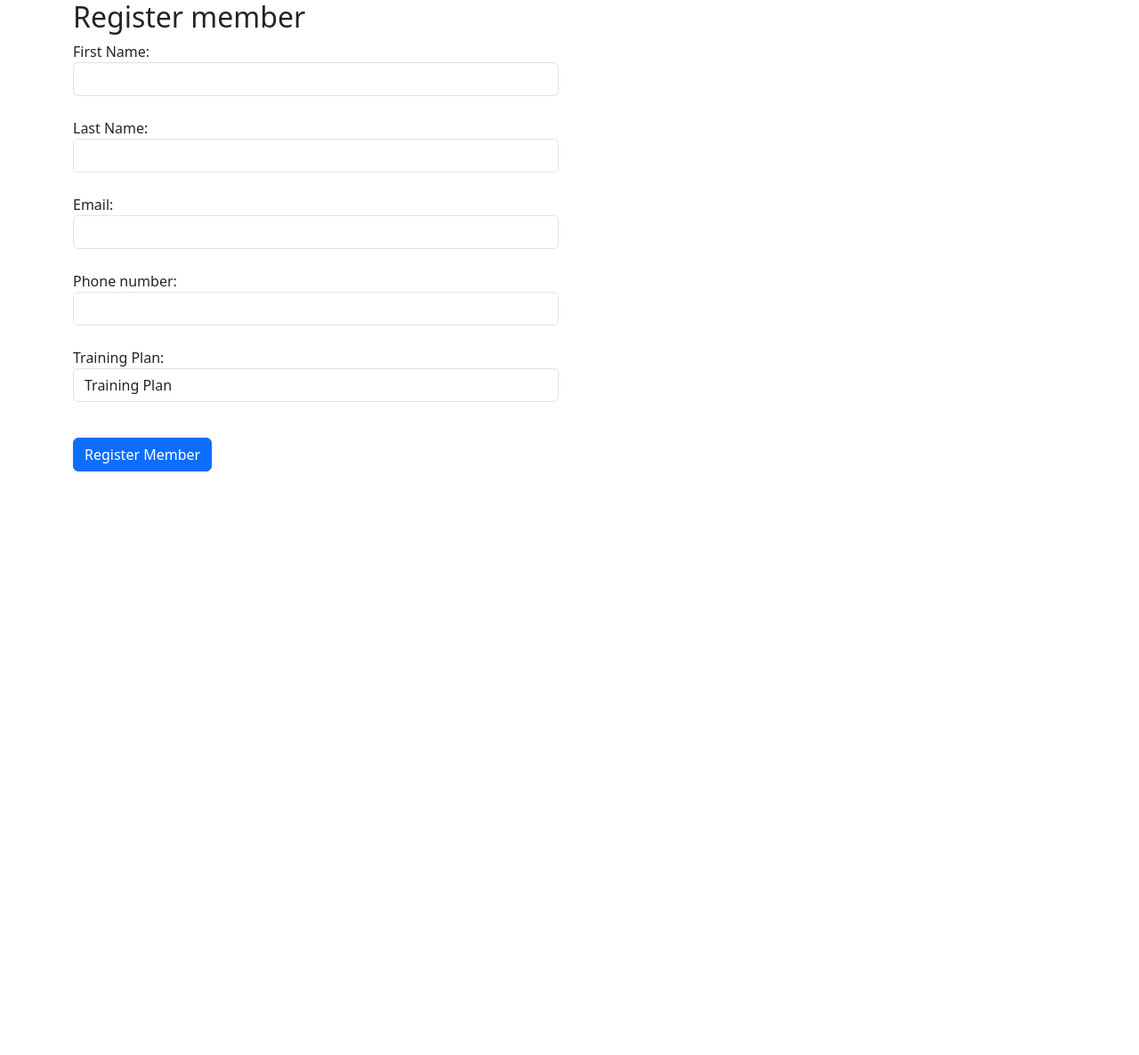
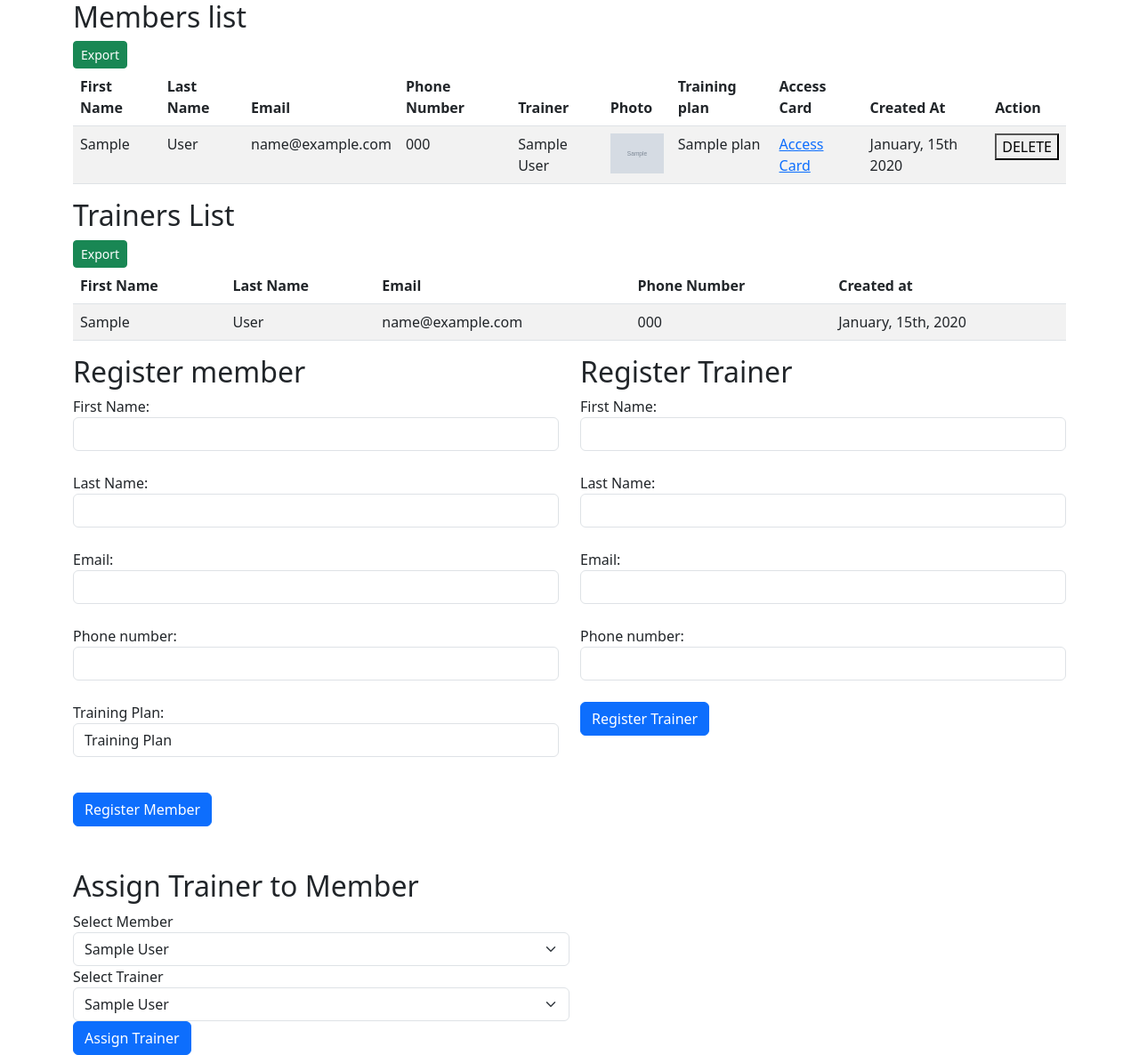
Before and after one commit to DarkoDukovski/gym_menagement_system, a PHP site: page /admin_dashboard.php in a window 1280 px wide. Shown: the whole page at 89% size. Before the commit the page ends 530 px from the top, so only its background shows below. Run offline with PHP 8.4, Linux system fonts and the light colour scheme; the visitor is signed in with stand-in values (Sample User, id 1); tables that the repository leaves empty or names only in its code hold one stand-in row (values such as "Sample post"); grey boxes marked "Sample" are stand-in pictures; some libraries are stand-ins or nearby versions.

Commit message:
Added options to register member and trainer, assign a trainer to a member, to export all members and all trainers and to delete a member.

```diff
--- a/admin_dashboard.php
+++ b/admin_dashboard.php
@@ -30,10 +30,169 @@ if(!isset($_SESSION['admin_id'])) {
 </div>
 <?php endif; ?>
 
+<div class="container">
+
+    <div class='row'>
+        <div class="col-md-12">
+            <h2>Members list</h2>
+
+            <a href="export.php?what=members" class="btn btn-success btn-sm">Export</a>
+
+        <table class="table table-striped">
+            <thead>
+                <tr>
+                <th>First Name</th>
+                <th>Last Name</th>
+                <th>Email</th>
+                <th>Phone Number</th>
+                <th>Trainer</th>
+                <th>Photo</th>
+                <th>Training plan</th>
+                <th>Access Card</th>
+                <th>Created At</th>
+                <th>Action</th>
+</tr>
+</thead>
+<tbody>
 
 
 
-<div class="container">
+<?php
+$sql ="SELECT members.*,
+training_plans.name AS training_plan_name,
+trainers.first_name AS trainer_first_name,
+trainers.last_name AS trainer_last_name
+FROM `members`
+LEFT JOIN `training_plans` ON members.training_plan_id = training_plans.plan_id
+LEFT JOIN `trainers` ON members.trainer_id = trainers.trainer_id;";
+
+
+
+$run =$conn->query($sql);
+
+$results = $run->fetch_all(MYSQLI_ASSOC);
+$select_members = $results;
+
+foreach ($results as $result) : ?>
+
+    <tr>
+    <td><?php echo $result['first_name']; ?></td>
+    <td><?php echo $result['last_name']; ?></td>
+    <td><?php echo $result['email']; ?></td>
+    <td><?php echo $result['phone_number']; ?></td>
+    <td><?php
+
+    if($result['trainer_first_name'])  {
+
+        echo $result['trainer_first_name'] . " " . $result['trainer_last_name'];
+    }   else {
+        echo "No trainer assigned";
+    }
+
+
+    ?></td>
+    <td><img style ="width: 60px;" src="<?php echo $result['photo_path']; ?>"></td>
+    <td><?php
+
+
+    if($result['training_plan_name'])  {
+        echo $result['training_plan_name'];
+    }else{
+        echo "No plan";
+    }
+
+    ?></td>
+    <td><a target= "_blank "   href="<?php echo $result['access_card_pdf_path']; ?>">Access Card </a>
+    <td><?php
+    $create_at= strtotime($result['created_at']);
+    $new_date = date ("F, jS Y", $create_at);
+    echo $new_date;
+    ?></td>
+
+
+
+    <td>
+        <form action="delete_member.php" method="POST">
+
+        <input type="hidden" name="member_id" value ="<?php echo $result['member_id']; ?> ">
+        <button type="submit">DELETE</button>
+    </form>
+
+
+
+</td>
+</tr>
+
+<?php endforeach; ?>
+
+
+</tbody>
+</table>
+
+
+
+</div>
+
+
+    <div class="com-md-12">
+    <h2>Trainers List</h2>
+
+    <a href="export.php?what=trainers" class="btn btn-success btn-sm">Export</a>
+
+        <table class="table table-striped">
+            <thead>
+                <tr>
+                    <th>First Name</th>
+                    <th>Last Name</th>
+                    <th>Email</th>
+                    <th>Phone Number</th>
+                    <th>Created at</th>
+</thead>
+<tbody>
+
+
+<?php
+$sql = "SELECT * FROM trainers";
+$run = $conn->query($sql);
+$results = $run->fetch_all(MYSQLI_ASSOC);
+
+$select_trainers = $results;
+
+
+
+foreach($results as $result) : ?>
+
+
+    <tr>
+
+
+    <td> <?php echo $result['first_name']; ?> </td>
+    <td> <?php echo $result['last_name']; ?> </td>
+    <td> <?php echo $result['email']; ?> </td>
+    <td> <?php echo $result['phone_number']; ?> </td>
+    <td> <?php echo date("F, jS, Y", strtotime($result['created_at'])); ?> </td>
+
+
+    </tr>
+
+
+<?php endforeach; ?>
+
+
+
+
+
+
+                </tbody>
+            </table>
+         </div>
+    </div>
+
+
+
+
+
+
     <div class="row mb-5">
         <div class="col-md-6">
             <h2>Register member</h2>
@@ -68,6 +227,52 @@ if(!isset($_SESSION['admin_id'])) {
                 <input class="btn btn-primary mt-3" type="submit" value="Register Member">
                 </form>
 </div>
+
+  <div class="col-md-6">
+        <h2>Register Trainer</h2>
+        <form action="register_trainer.php" method="post">
+            First Name: <input class="form-control" type="text" name="first_name"><br>
+            Last Name: <input class="form-control" type="text" name="last_name"><br>
+            Email: <input class="form-control" type="email" name="email"><br>
+            Phone number: <input class="form-control" type="text" name="phone_number"><br>
+            <input class= "btn btn-primary" type="submit" value ="Register Trainer">
+        </form>
+</div>
+</div>
+
+
+<div class="row"></div>
+        <div class ="col-md-6">
+                    <h2>Assign Trainer to Member</h2>
+                <form action="assign_trainer.php" method="POST">
+                        <label for="">Select Member</label>
+                    <select name="member" class="form-select">
+                        <?php foreach($select_members as $member)  : ?>
+
+                   <option value ="<?php echo $member['member_id'] ?>">
+                        <?php echo $member['first_name'] . " " . $member['last_name']; ?>
+                    </option>
+                <?php endforeach;?>
+
+
+                </select>
+
+                <label for="">Select Trainer</label>
+                    <select name="trainer" class="form-select">
+                    <?php foreach($select_trainers as $trainer)  : ?>
+
+            <option value ="<?php echo $trainer['trainer_id'] ?>">
+            <?php echo $trainer['first_name'] . " " . $trainer['last_name']; ?>
+            </option>
+            <?php endforeach;?>
+                </select>
+
+
+                <button type="submit" class="btn btn-primary">Assign Trainer</button>
+
+                </form>
+            </div>
+
 </div>
 </div>
 
```
Also changed, not shown: assign_trainer.php (added, +26 -0 lines), delete_member.php (added, +25 -0 lines), export.php (added, +49 -0 lines), register_trainer.php (added, +23 -0 lines), member_photos/christopher-campbell-rDEOVtE7vOs-unsplash.jpg (added), 3 other files.
